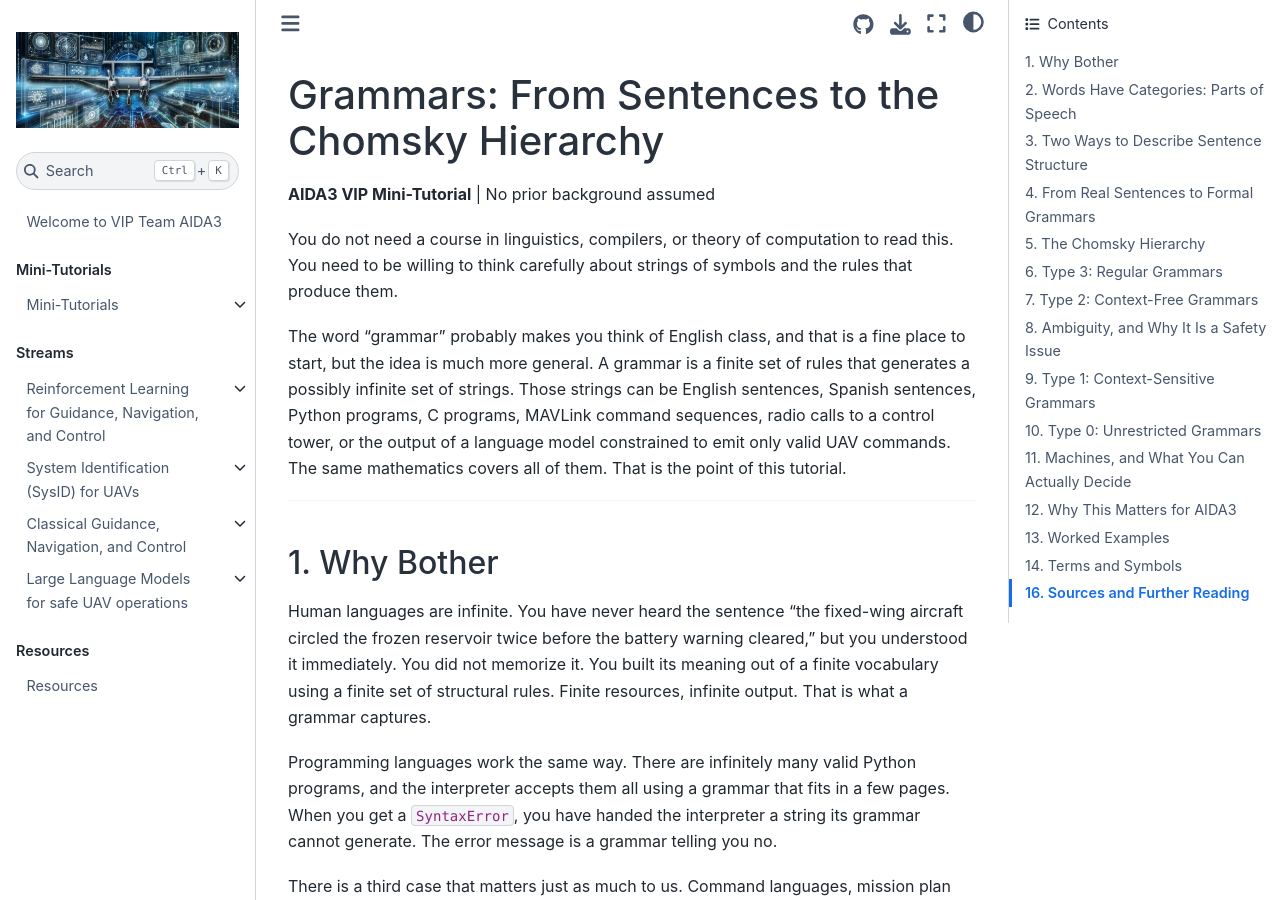
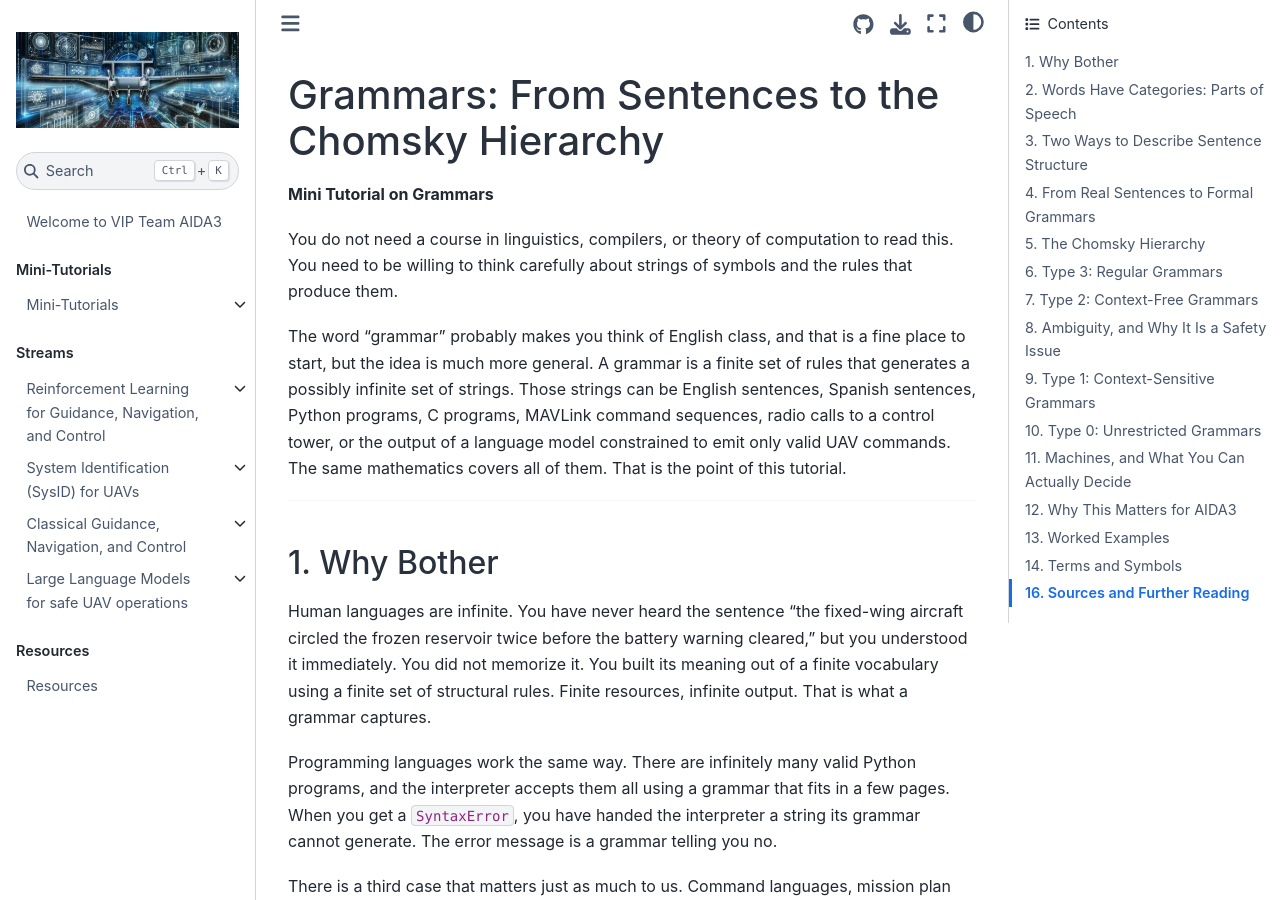
Before and after one commit to VIP-Team-AIDA3/VIP-Team-AIDA3.github.io, a Jupyter Book: the page built from mini-tutorials/intro-to-grammar.md, in a window 1280 px wide and 900 px high. Built offline with Jupyter Book 1.0.4 settings and Sphinx 7.4.7 and the Sphinx Book theme 1.1.4, drawn with Linux system fonts in a browser that asks for light colours; pages that are not in the unit, such as notebooks, are missing from menus.

Commit message:
Update intro-to-grammar.md

```diff
--- a/mini-tutorials/intro-to-grammar.md
+++ b/mini-tutorials/intro-to-grammar.md
@@ -1,6 +1,6 @@
 # Grammars: From Sentences to the Chomsky Hierarchy
 
-**AIDA3 VIP Mini-Tutorial** | No prior background assumed
+**Mini Tutorial on Grammars**
 
 You do not need a course in linguistics, compilers, or theory of computation to read this. You need to be willing to think carefully about strings of symbols and the rules that produce them.
 
```
